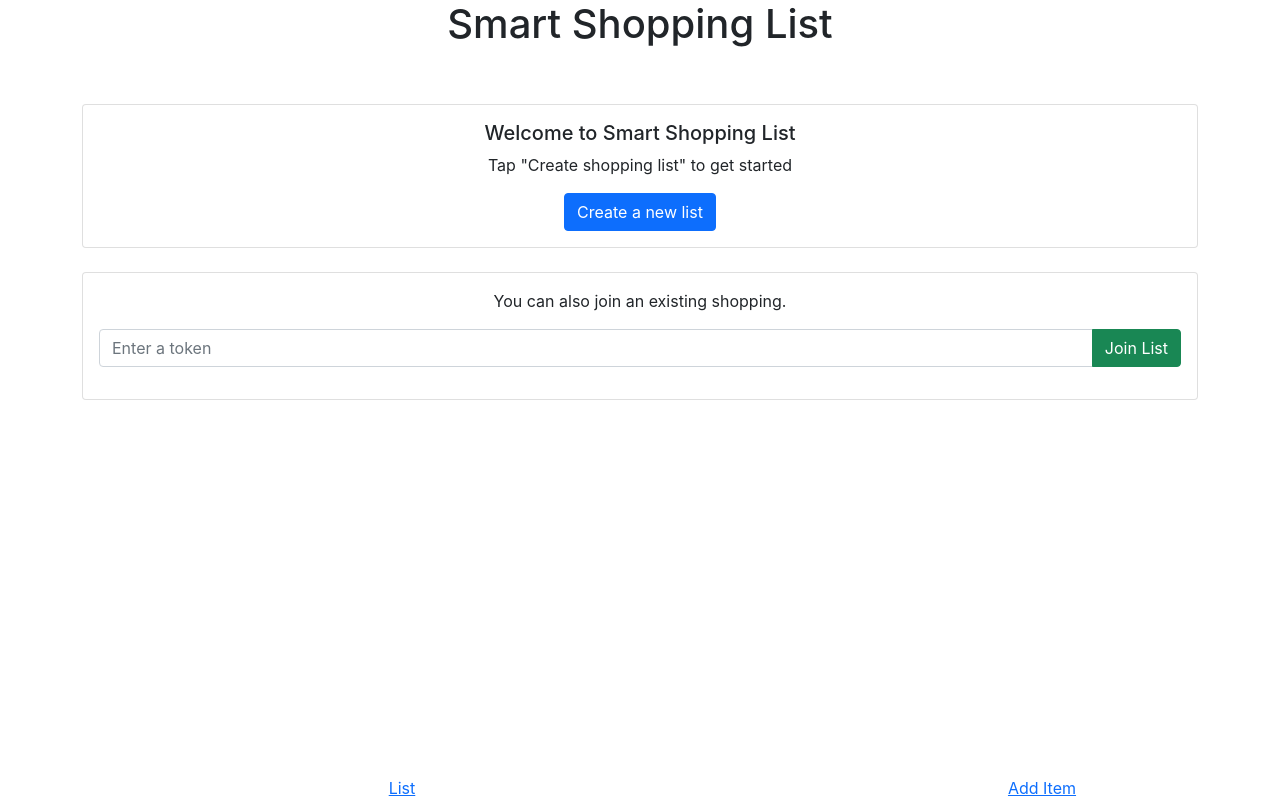
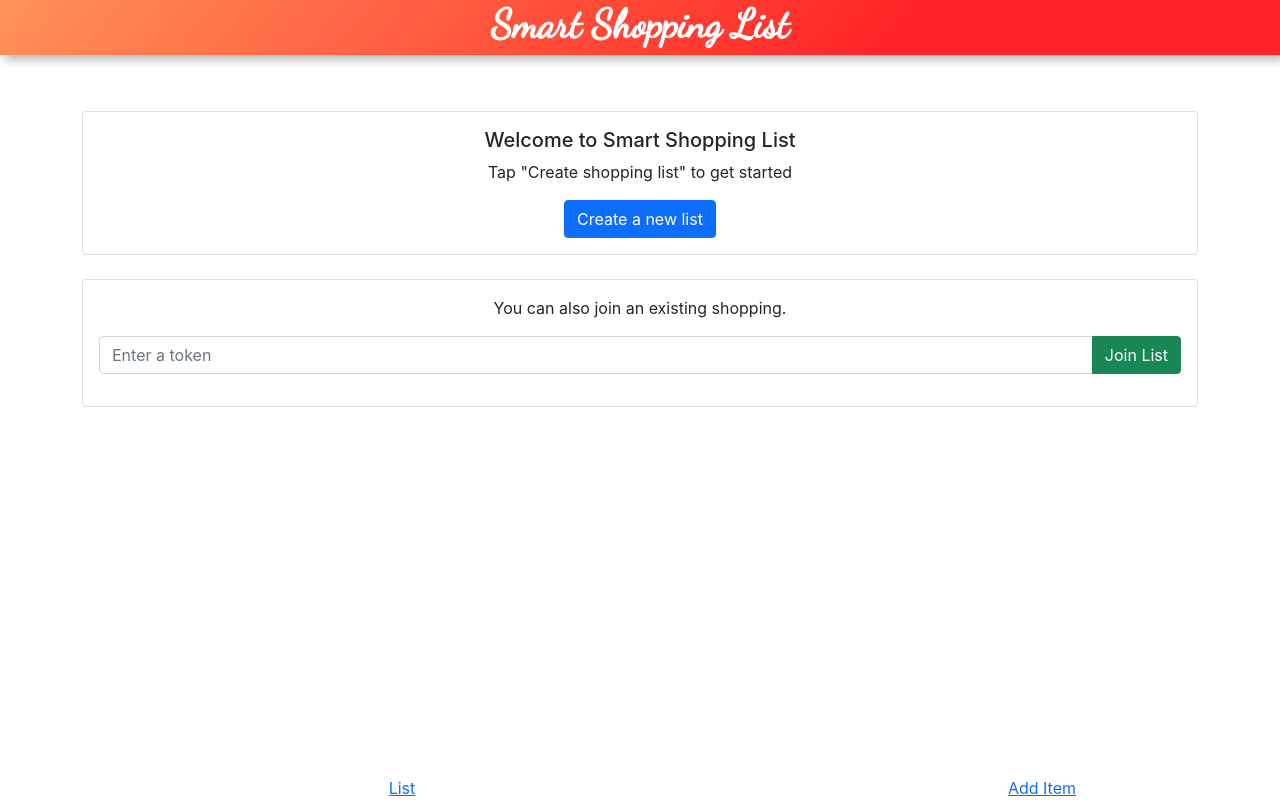
Before and after one commit to the-collab-lab/tcl-18-smart-shopping-list, a React (Create React App) app: page / in a window 1280 px wide. Built offline with nearby package versions, Linux system fonts and the light colour scheme.

Commit message:
Added styles to home page components

```diff
--- /dev/null
+++ b/src/components/ButtonCreateList/styles.css
@@ -0,0 +1,19 @@
+@import url('https://fonts.googleapis.com/css2?family=Courgette&family=Open+Sans&family=Satisfy&family=Yellowtail&display=swap');
+
+.btn-primary {
+  cursor: pointer;
+  color: #ffffff;
+  border-radius: 8px;
+  padding: 5px 15px;
+  border: none;
+  margin: 0 5px;
+  font-size: 14px;
+  font-family: 'Poppins-SemiBold', Helvetica, Arial, sans-serif;
+  background-image: linear-gradient(130deg, #ff9259 0%, #ff2426 70%);
+}
+
+img {
+  width: 60px;
+  height: 60px;
+  margin: 15px;
+}
--- a/src/index.css
+++ b/src/index.css
@@ -1,3 +1,5 @@
+@import url('https://fonts.googleapis.com/css2?family=Dancing+Script&family=Montserrat:wght@600&family=Source+Sans+Pro&display=swap');
+
 * {
   margin: 0;
   padding: 0;
@@ -5,6 +7,7 @@
 }
 
 body {
+  background-image: #fff;
   margin: 0;
   font-family: -apple-system, BlinkMacSystemFont, 'Segoe UI', 'Roboto', 'Oxygen',
     'Ubuntu', 'Cantarell', 'Fira Sans', 'Droid Sans', 'Helvetica Neue',
@@ -18,6 +21,20 @@ code {
     monospace;
 }
 
+h1 {
+  color: #fff;
+  font-size: 40px;
+  font-family: 'Dancing Script', cursive;
+  font-weight: bold;
+}
+
 h2 {
   margin-top: 2rem;
 }
+
+.main-title {
+  height: 55px;
+  justify-content: center;
+  background-image: linear-gradient(130deg, #ff9259 0%, #ff2426 70%);
+  box-shadow: 5px 5px 9px #b8b8b8, -5px -5px 9px #ffffff;
+}
```
Also changed, not shown: src/components/JoinListForm/styles.css (added, +27 -0 lines).
